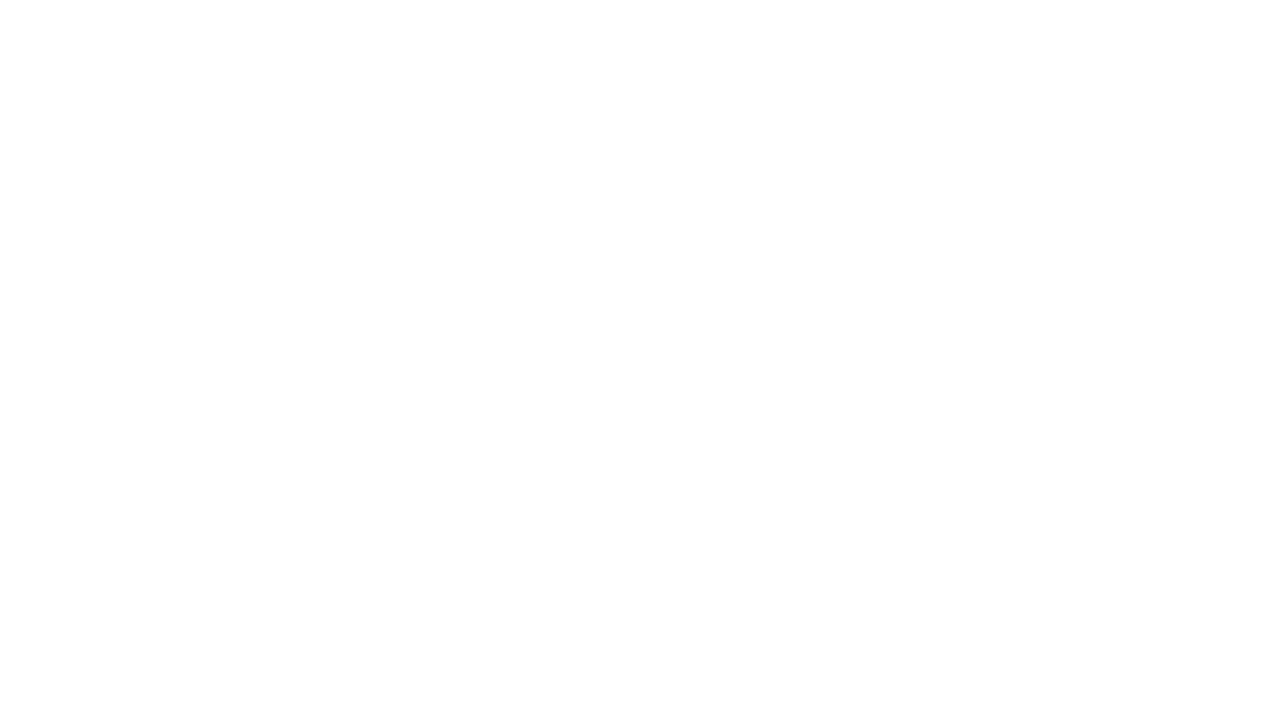
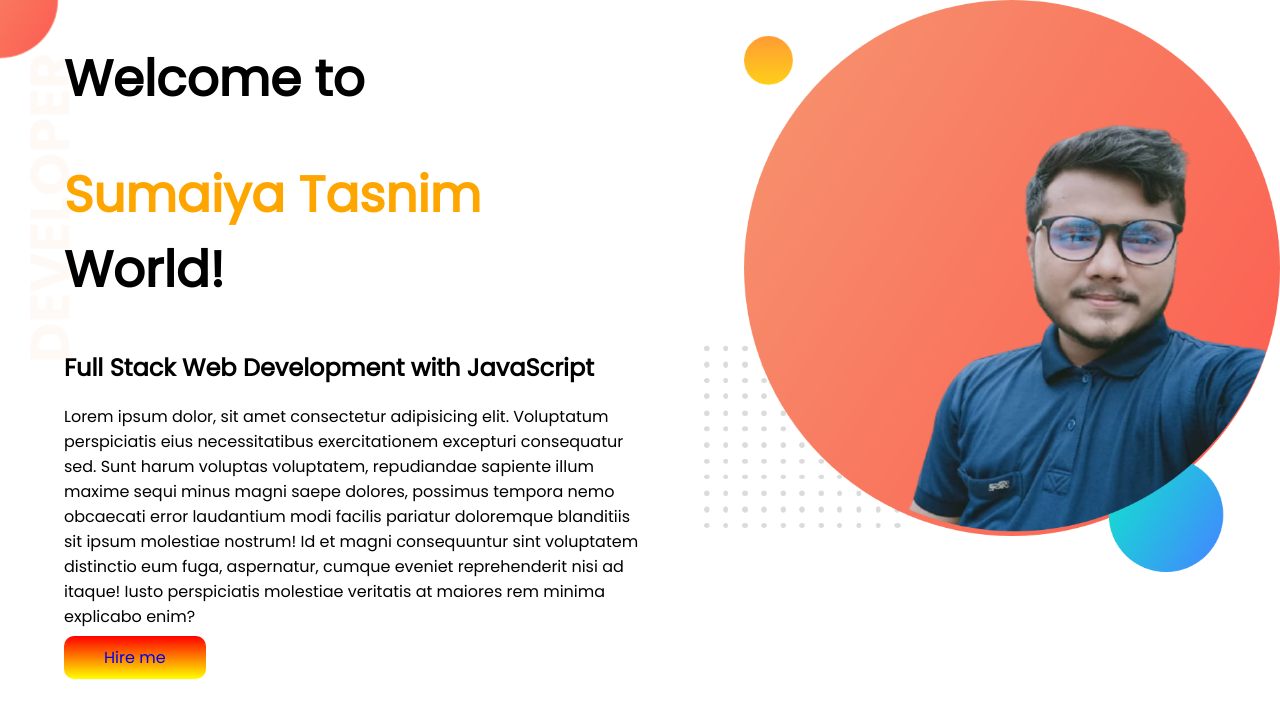
Before and after one commit to tasnimtimes/professional-portfolio, a plain HTML site: page index.html in a window 1280 px wide. Drawn offline with Linux system fonts and the light colour scheme.

Commit message:
header part send

```diff
--- a/index.html
+++ b/index.html
@@ -5,8 +5,25 @@
     <meta http-equiv="X-UA-Compatible" content="IE=edge">
     <meta name="viewport" content="width=device-width, initial-scale=1.0">
     <title>professional-portfolio</title>
+    <link rel="preconnect" href="https://fonts.googleapis.com">
+    <link rel="preconnect" href="https://fonts.gstatic.com" crossorigin>
+    <link href="https://fonts.googleapis.com/css2?family=Poppins&display=swap" rel="stylesheet">
+
+    <link rel="stylesheet" href="style.css">
 </head>
 <body>
+   <section id="header">
+       <div class="header-part">
+        <h1>Welcome to</h1>
+        <h1><span class="text-color">Sumaiya Tasnim</span> World!</h1>
+        <h2>Full Stack Web Development with JavaScript</h2>
+         <p>Lorem ipsum dolor, sit amet consectetur adipisicing elit. Voluptatum perspiciatis eius necessitatibus exercitationem excepturi consequatur sed. Sunt harum voluptas voluptatem, repudiandae sapiente illum maxime sequi minus magni saepe dolores, possimus tempora nemo obcaecati error laudantium modi facilis pariatur doloremque blanditiis sit ipsum molestiae nostrum! Id et magni consequuntur sint voluptatem distinctio eum fuga, aspernatur, cumque eveniet reprehenderit nisi ad itaque! Iusto perspiciatis molestiae veritatis at maiores rem minima explicabo enim?</p>
+         <a class="link-color" href="https://linkedin.com">Hire me</a>
+       </div>
+       <div class="header-part">
+        <img src="images/header-bg.png" alt="header photo">
+       </div>
 
+   </section>
 </body>
 </html>
--- a/style.css
+++ b/style.css
@@ -0,0 +1,29 @@
+body{
+    font-family: 'Poppins', sans-serif;
+    margin: 0;
+}
+#header{
+    display: flex;
+    background-image: url(images/top-banner.png);
+    background-repeat: no-repeat;
+}
+.header-part{
+    width: 50%;
+    padding-left: 5%;
+
+}
+.text-color{
+    color: orange;
+}
+.link-color{
+    padding: 10px 40px;
+    text-decoration: none;
+    background-image: linear-gradient(red,yellow);
+    border-radius: 10px;
+}
+h1{
+    font-size: 50px;
+}
+.header-part img{
+    width: 100%;
+}
```
Also changed, not shown: images/DYzTP7qVoAATKXy.jpg (deleted), images/Self-Care.jpg (deleted), images/container-bg.png (added), images/dream-bg.png (added), images/ebd4ca5d6e6c5399b09f6af604f333b4.png (deleted), images/exp-bg.png (added), images/header-bg.png (added), images/my-bg.png (added), images/my-bg2.png (added), images/top-banner.png (added), showOff/pic 1.jpg (added), showOff/pic 2.jpg (added), showOff/pic_1-removebg-preview.png (added), showOff/pic_2-removebg-preview.png (added), 2 other files.
